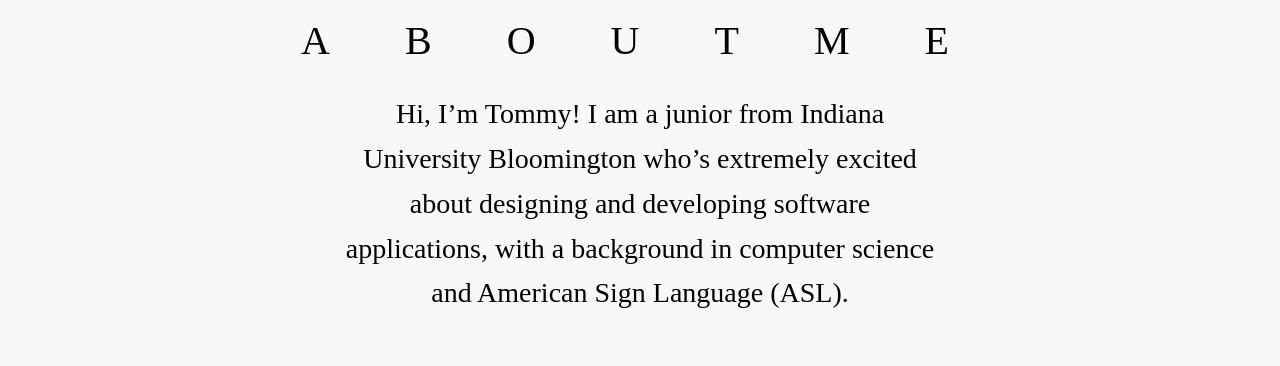
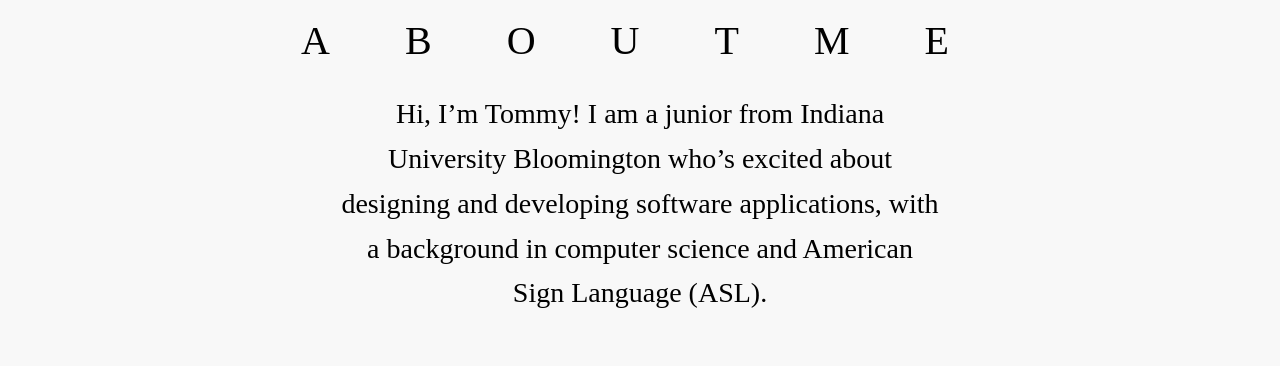
Before and after one commit to tsongyk/portfolio-website, a plain HTML site: page index.html in a window 1280 px wide. Shown: the part 1141-1507 px from the top of the page. Drawn offline with Linux system fonts and the light colour scheme; a web font is replaced by a local one.

Commit message:
editing description

```diff
--- a/index.html
+++ b/index.html
@@ -78,7 +78,7 @@
     </div>
 
     <p class="description">
-      Hi, I’m Tommy! I am a junior from Indiana University Bloomington who’s extremely excited about designing and
+      Hi, I’m Tommy! I am a junior from Indiana University Bloomington who’s excited about designing and
       developing software applications, with a background in computer science and American Sign Language (ASL).
     </p>
 
```
